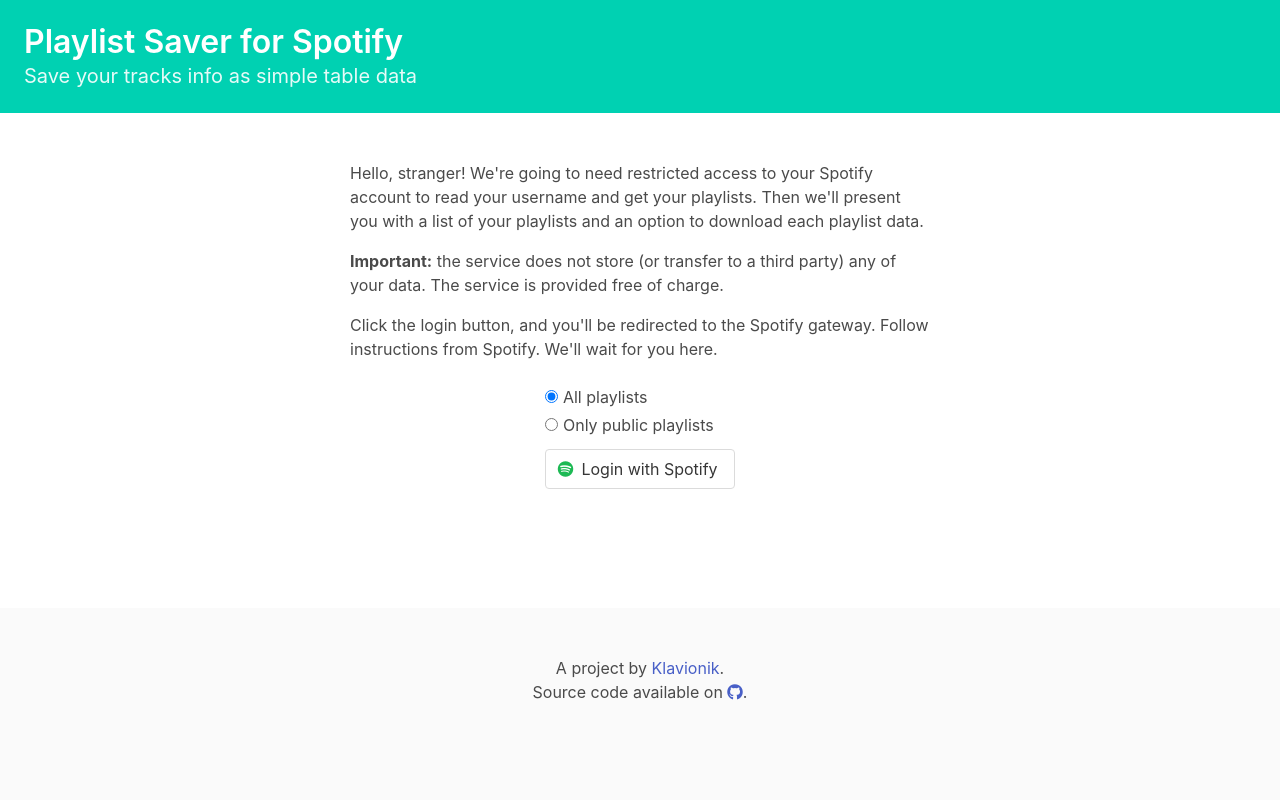
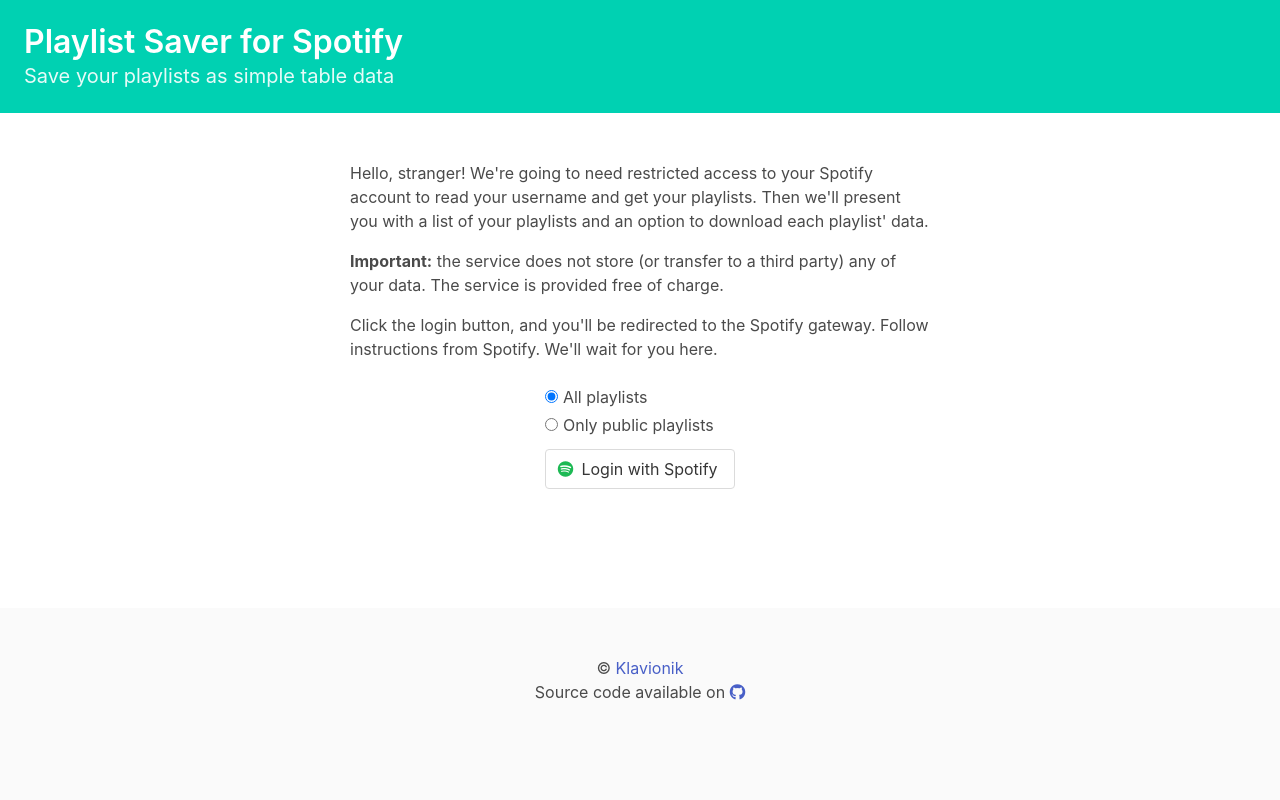
Before and after one commit to Klavionik/playlist-saver, a FastAPI app: page / in a window 1280 px wide. Run offline with FastAPI, Linux system fonts and the light colour scheme; some libraries are stand-ins or nearby versions.

Commit message:
Content updates

```diff
--- a/app/templates/base.html
+++ b/app/templates/base.html
@@ -16,15 +16,17 @@
 <header class="hero is-primary is-small">
   <div class="hero-body">
     <p class="title">Playlist Saver for Spotify{% if version %}<span class="tag is-light ml-2">{{ version }}</span></p>{% endif %}
-    <p class="subtitle">Save your tracks info as simple table data</p>
+    <p class="subtitle">Save your playlists as simple table data</p>
   </div>
 </header>
 <main class="is-flex-grow-1">
   {% block content %}
   {% endblock %}
 </main>
-<footer class="footer has-text-centered mt-auto">
-  A project by <a href="https://klavionik.dev">Klavionik</a>.<br/>Source code available on <a href="https://github.com/Klavionik/playlist-saver"><i class="fab fa-github"></i></a>.
+<footer class="footer has-text-centered">
+  &#169;&nbsp;<a href="https://klavionik.dev">Klavionik</a>
+  <br/>
+  Source code available on <a href="https://github.com/Klavionik/playlist-saver"><i class="fab fa-github"></i></a>
 </footer>
 </body>
 </html>
--- a/app/templates/index.html
+++ b/app/templates/index.html
@@ -14,7 +14,7 @@
             <p>
               Hello, stranger! We're going to need restricted access to your Spotify account to
               read your username and get your playlists. Then we'll present you with a list of your playlists and
-              an option to download each playlist data.
+              an option to download each playlist' data.
             </p>
             <p>
               <b>Important:</b>&nbsp;the service does not store (or transfer to a third party) any of your data. The
```
